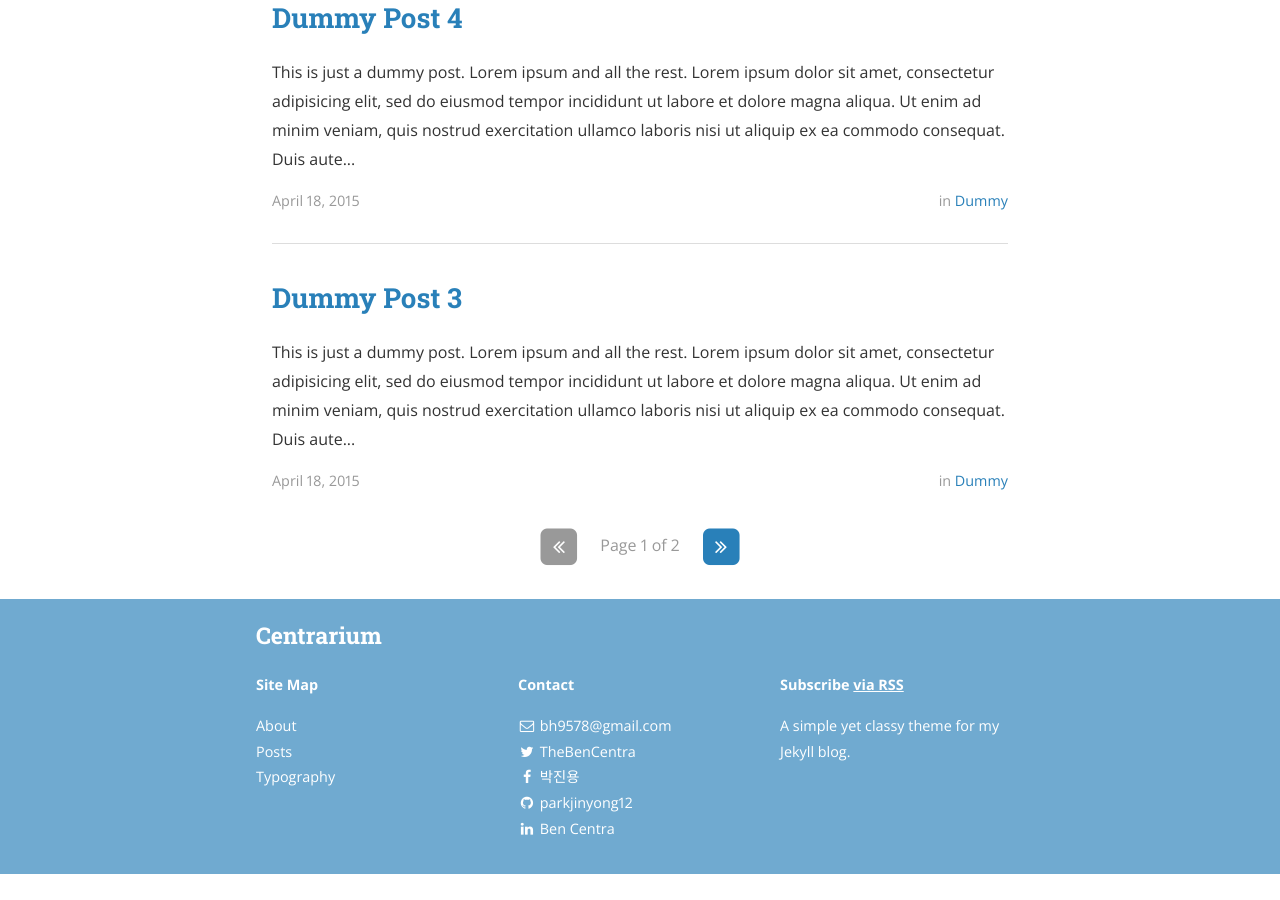
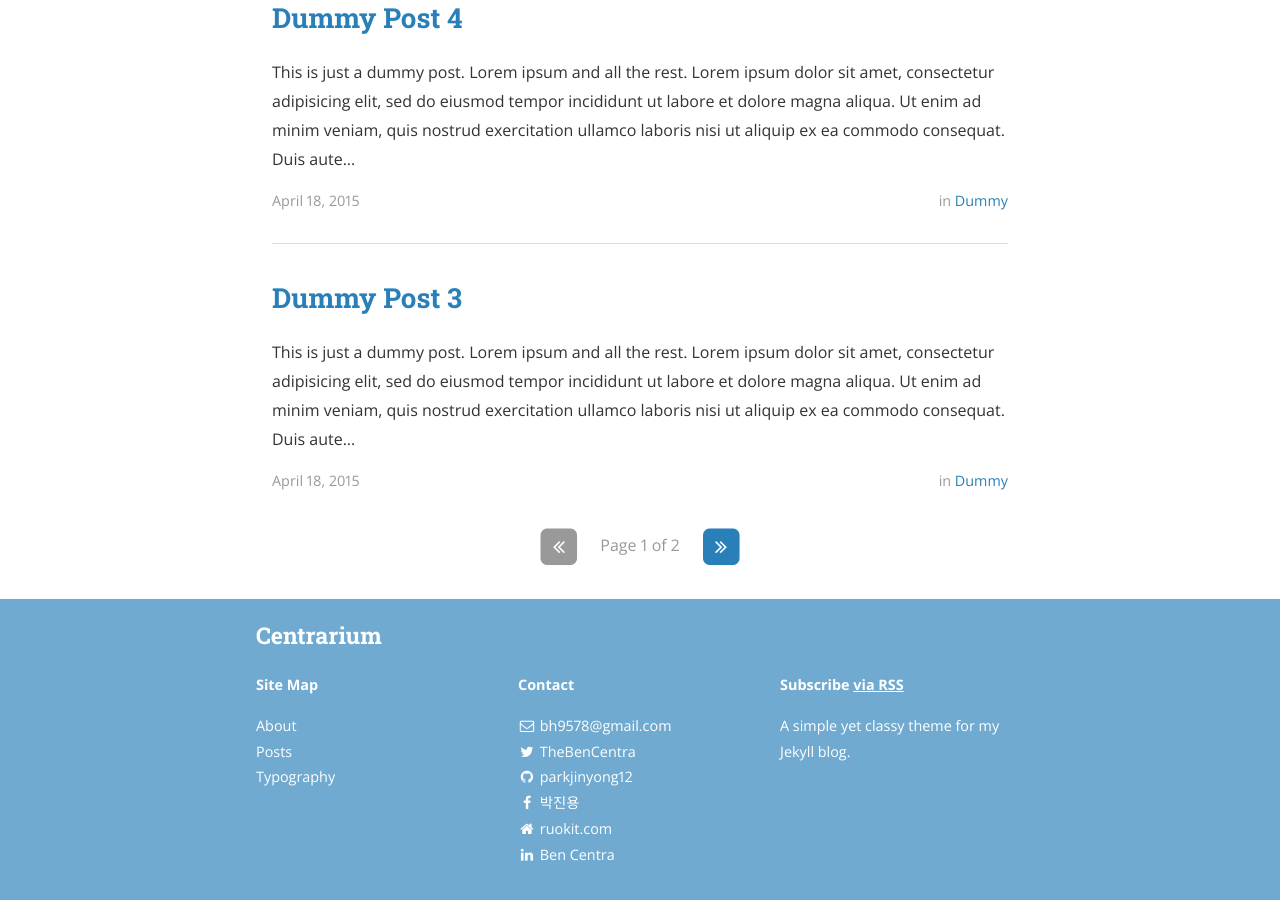
Before and after one commit to parkjinyong12/parkjinyong12.github.io, a Jekyll site: the page built from index.html, in a window 1280 px wide and 900 px high, scrolled down 1353 px. Built offline with Jekyll 4.4.1, drawn with Linux system fonts in a browser that asks for light colours; nearby versions of some CDN libraries; the list of posts is cut into pages by our own code; before the commit the page ends 2227 px from its top, so only the background shows below that; part of the change alters nothing that is shown.

Commit message:
Update _config.yml

```diff
--- a/_config.yml
+++ b/_config.yml
@@ -77,6 +77,13 @@ social:
     username: TheBenCentra
     url: https://twitter.com/TheBenCentra
     desc: Follow me on Twitter
+    share: false
+
+  - name: GitHub
+    icon: github
+    username: parkjinyong12
+    url: https://github.com/parkjinyong12
+    desc: Fork me on GitHub
     share: true
 
   - name: Facebook
@@ -86,11 +93,11 @@ social:
     desc: Friend me on Facebook
     share: true
 
-  - name: GitHub
-    icon: github
-    username: parkjinyong12
-    url: https://github.com/parkjinyong12
-    desc: Fork me on GitHub
+  - name: Home
+    icon: home
+    username: ruokit.com
+    url: http://www.ruokit.com
+    desc: Connect with me on My Homepage
     share: true
 
   - name: LinkedIn
@@ -98,91 +105,91 @@ social:
     username: Ben Centra
     url: https://www.linkedin.com/pub/ben-centra/47/769/60a
     desc: Connect with me on LinkedIn
-    share: true
+    share: false
 
   - name: Google+
     icon: google-plus
     username:
     url:
     desc: Add me to your Circles
-    share: true
+    share: false
 
   - name: YouTube
     icon: youtube
     username:
     url:
     desc: Subscribe on YouTube
-    share: true
+    share: false
 
   - name: Instagram
     icon: instagram
     username:
     url:
     desc: Follow me on Instagram
-    share: true
+    share: false
 
   - name: Pinterest
     icon: pinterest
     username:
     url:
     desc: Follow me on Pinterest
-    share: true
+    share: false
 
   - name: SoundCloud
     icon: soundcloud
     username:
     url:
     desc: Follow me on SoundCloud
-    share: true
+    share: false
 
   - name: Tumblr
     icon: tumblr
     username:
     url:
     desc: Follow me on Tumblr
-    share: true
+    share: false
 
   - name: Steam
     icon: steam
     username:
     url:
     desc: Friend me on Steam
-    share: true
+    share: false
 
   - name: Dribbble
     icon: dribbble
     username:
     url:
     desc: Follow me on Dribble
-    share: true
+    share: false
 
   - name: Vimeo
     icon: vimeo-square
     username:
     url:
     desc: Follow me on Vimeo
-    share: true
+    share: false
 
   - name: Vine
     icon: vine
     username:
     url:
     desc: Follow me on Vine
-    share: true
+    share: false
 
   - name: Reddit
     icon: reddit
     username:
     url:
     desc: Share to Reddit
-    share: true
+    share: false
 
   - name: "Hacker News"
     icon: hacker-news
     username:
     url:
     desc: Share to Hacker News
-    share: true
+    share: false
 
 # Social sharing protocols
 # These are for automatically generating sharing metadata for FB and Twitter
```
